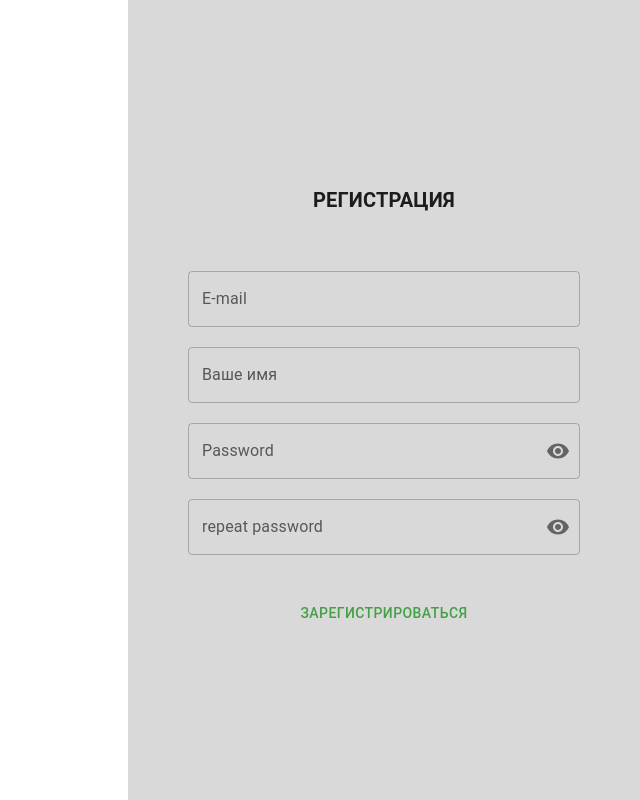
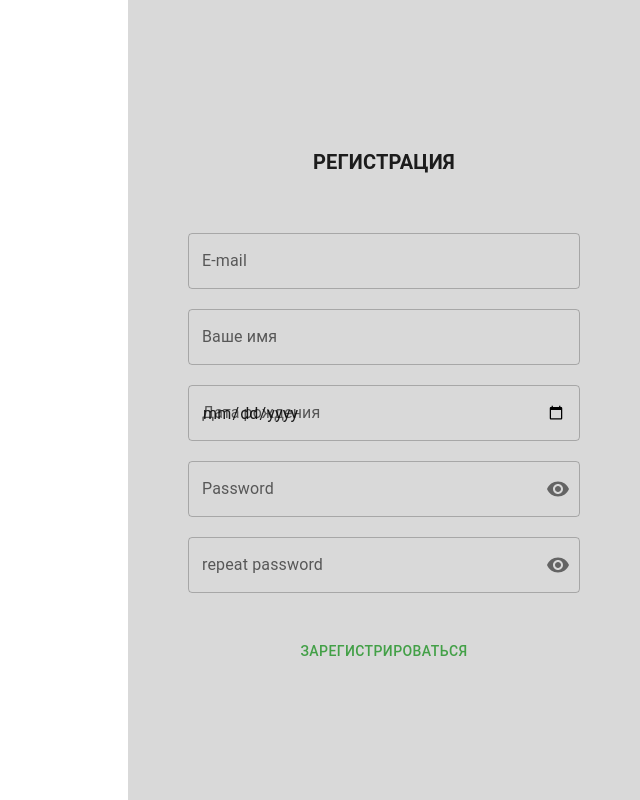
Before and after one commit to javavlsu/course-work-team-69-airapetyan-igoshin, a React (Vite) app in the folder client/: page /login/new-user in a window 1280 px wide. Shown: the whole page, without its empty margins (640-1280 px from the left). Built offline with nearby package versions, Linux system fonts and the light colour scheme.

Commit message:
hotfix: add birthdate to registration form

```diff
--- a/client/src/pages/Registration/Registration.tsx
+++ b/client/src/pages/Registration/Registration.tsx
@@ -47,6 +47,7 @@ export const Registration = () => {
       <LoginTextFields>
         <TextField {...register('email')} label="E-mail"/>
         <TextField {...register('name')} label="Ваше имя"/>
+        <TextField {...register('birthdate')} type="date" label="Дата рождения"/>
         <FormControl variant="outlined">
           <InputLabel htmlFor="password">Password</InputLabel>
           <OutlinedInput
```
